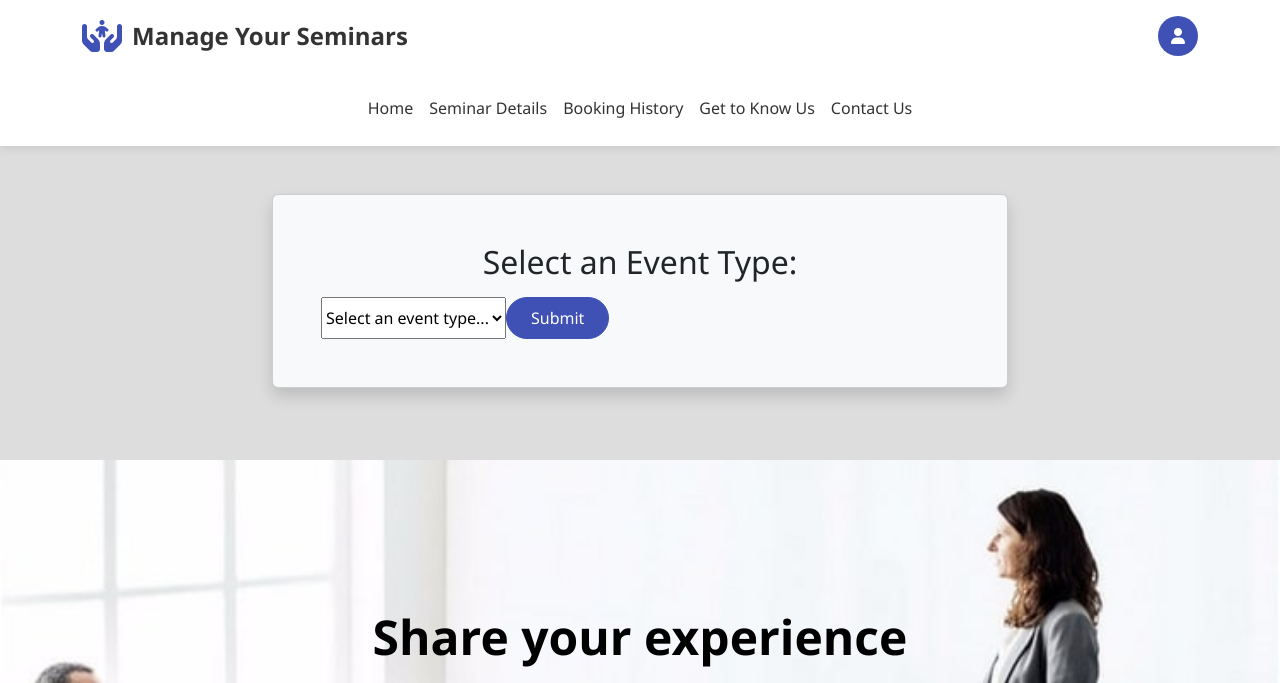
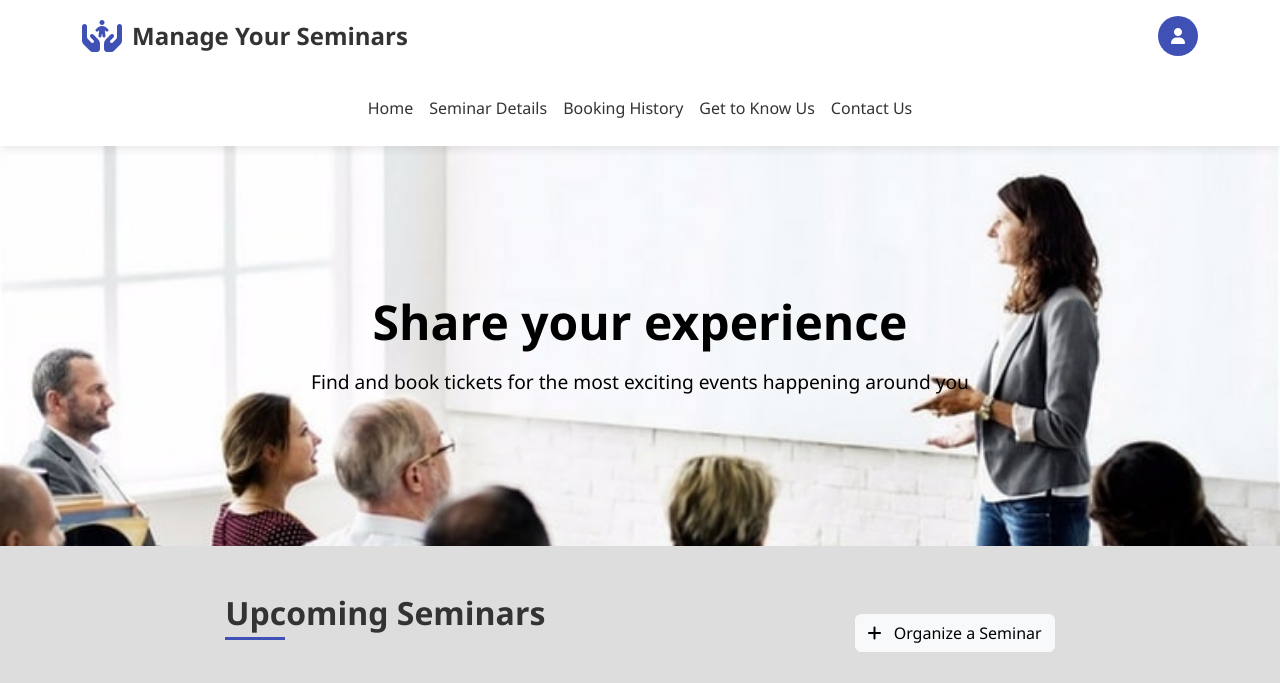
Before and after one commit to riyaamurdhani/group9-IAB207, a Flask app: template lab207_a3_grp_9/app/templates/home-page.html in a window 1280 px wide. Shown: the top 683 px of the page. Run offline with Flask 3, Linux system fonts and the light colour scheme; the template is opened without the code that fills it: most values are stand-ins (such as "Sample title", 1, 10 or a date in 2020); one stand-in notice (Sample message) is shown; some libraries are stand-ins or nearby versions.

Commit message:
udpate home, event, index. contact pages

```diff
--- a/lab207_a3_grp_9/app/templates/home-page.html
+++ b/lab207_a3_grp_9/app/templates/home-page.html
@@ -8,9 +8,52 @@
   <link rel="stylesheet" href="https://cdnjs.cloudflare.com/ajax/libs/bootstrap/5.3.0/css/bootstrap.min.css">
   <!-- Font Awesome -->
   <link rel="stylesheet" href="https://cdnjs.cloudflare.com/ajax/libs/font-awesome/6.4.0/css/all.min.css">
-  <link rel="stylesheet" href="{{url_for('static', filename='style/style.css') }}">
+  <link rel="stylesheet" href="static/style/style.css">
 </head>
 <body>
+<style>
+  .flash-message {
+    position: fixed;
+    top: 20px;
+    right: 20px;
+    width: 20%;
+    padding: 10px 15px;
+    border-radius: 5px;
+    color: white;
+    font-size: 14px;
+    z-index: 9999;
+    box-shadow: 0 4px 6px rgba(0, 0, 0, 0.1);
+    opacity: 1;
+    transition: opacity 0.5s ease-out;
+  }
+  .alert-success { background-color: #28a745; }
+  .alert-info    { background-color: #17a2b8; }
+  .alert-warning { background-color: #ffc107; color: #212529; }
+  .alert-danger  { background-color: #dc3545; }
+</style>
+
+{% with messages = get_flashed_messages(with_categories=true) %}
+  {% if messages %}
+    <div id="flash-container">
+      {% for category, message in messages %}
+        <div class="flash-message alert-{{ category }}">
+          {{ message }}
+        </div>
+      {% endfor %}
+    </div>
+    <script>
+      setTimeout(() => {
+        const flashes = document.querySelectorAll('.flash-message');
+        flashes.forEach(flash => {
+          flash.style.opacity = '0';
+          setTimeout(() => flash.remove(), 500);
+        });
+      }, 2000);  // 2 seconds
+    </script>
+  {% endif %}
+{% endwith %}
+
+
   <!-- Header -->
   <header class="site-header">
     <div class="container">
@@ -25,19 +68,16 @@
         <ul class="dropdown-menu dropdown-menu-end">
           <li>
             <div class="dropdown-item-text">
-              <div class="fw-bold">Sonam Lhamo</div>
-              <div class="small text-muted">sonamlhamo871@gmail.com</div>
+              <div class="fw-bold">{{ user_name }}</div>
+              <div class="small text-muted">{{ user_email }}</div>
             </div>
           </li>
           <li><hr class="dropdown-divider"></li>
           <li><a class="dropdown-item" href="#"><i class="fas fa-user-circle me-2"></i> Profile Settings</a></li>
-          <li><a class="dropdown-item" href="{{ url_for('index') }}"><i class="fas fa-sign-out-alt me-2"></i> Logout</a></li>
+          <li><a class="dropdown-item" href="{{ url_for('index.index') }}"><i class="fas fa-sign-out-alt me-2"></i> Logout</a></li>
         </ul>
       </div>
-
-
-
-
+    </div>
 
     <nav class="navbar navbar-expand-lg">
       <div class="container">
@@ -47,59 +87,51 @@
         <div class="collapse navbar-collapse" id="navbarMain">
           <ul class="navbar-nav main-menu mx-auto">
             <li class="nav-item">
-              <a class="nav-link" href="{{ url_for('home_page') }}" id="homeNav">Home</a>
+              <a class="nav-link" href="{{ url_for('index.home_page') }}" id="homeNav">Home</a>
             </li>
             <li class="nav-item">
-              <a class="nav-link" href="{{ url_for('event_details') }}" id="eventsNav">Seminar Details</a>
+              <a class="nav-link" href="{{ url_for('index.event_details') }}" id="eventsNav">Seminar Details</a>
             </li>
             <li class="nav-item">
-              <a class="nav-link" href="{{ url_for('booking_history') }}" id="bookingHistoryNav">Booking History</a>
+              <a class="nav-link" href="{{ url_for('index.booking_history') }}" id="bookingHistoryNav">Booking History</a>
             </li>
             <li class="nav-item">
-              <a class="nav-link" href="{{ url_for('about_us') }}" id="aboutUsNav">Get to Know Us</a>
+              <a class="nav-link" href="{{ url_for('index.about_us') }}" id="aboutUsNav">Get to Know Us</a>
             </li>
             <li class="nav-item">
-              <a class="nav-link" href="{{ url_for('contact_us') }}" id="contactUsNav">Contact Us</a>
+              <a class="nav-link" href="{{ url_for('index.contact_us') }}" id="contactUsNav">Contact Us</a>
             </li>
           </ul>
         </div>
       </div>
     </nav>
 
+    <script>
+      const navLinks = document.querySelectorAll('.nav-link');
 
+      navLinks.forEach(navLink => {
+        navLink.addEventListener('click', () => {
+          navLinks.forEach(link => link.classList.remove('active'));
+          navLink.classList.add('active');
+        });
+      });
 
+      const currentPath = window.location.pathname;
+      navLinks.forEach(navLink => {
+        if (navLink.getAttribute('href') === currentPath) {
+          navLink.classList.add('active');
+        }
+      });
+    </script>
+  </header>
 
-  </header>
-        <div class="container">
-        <div class="row justify-content-center mt-5 pb-4">
-           <div class="col-md-8">
-              <div class="card shadow p-5 mb-5 bg-light">
-                 <h2 class="text-center mb-3">Select an Event Type:</h2>
-
-                <form class="form-inline d-flex flex-nowrap" id="eventForm" method="POST" ACTION="{{url_for('select_event')}}">
-                     <select class="form-select-2" name="event_type" required>
-                       <option selected disabled>Select an event type...</option>
-                       <option value="Talk by the Author" >Talk by the Author</option>
-                       <option value="Learn how to learn">Learn how to learn</option>
-                       <option value="Ted Talk">Ted Talk</option>
-                       <option value="Financial Mindset">Financial Mindset</option>
-                    </select>
-                    <button type="submit" class="btn btn-primary">Submit</button>
-                 </form>
-              </div>
-           </div>
-        </div>
-     </div>
-    </div>
   <!-- Hero Section -->
-  <section class="hero-section bg-primary text-black py-3" style="background-image: url('{{ url_for('static', filename= 'img/session.jpg') }}');">
+  <section class="hero-section bg-primary text-black py-3" style="background-image: url('static/img/session.jpg');">
     <div class="container text-center">
       <h1 class="hero-title">Share your experience</h1>
       <p class="hero-subtitle">Find and book tickets for the most exciting events happening around you</p>
     </div>
   </section>
-
-
 
   <!-- Main Content -->
   <div class="container-fluid py-5">
@@ -108,8 +140,8 @@
       <div class="col-md-8 offset-md-2 mb-5 mb-lg-0">
         <div class="d-flex justify-content-between align-items-center mb-4">
           <h2 class="section-title">Upcoming Seminars</h2>
-          <a href="{{ url_for('create_event') }}" class="btn btn-light">
-            <i class="fas fa-plus me-2"></i> Create a Seminar Event
+          <a href="{{ url_for('index.create_event') }}" class="btn btn-light">
+            <i class="fas fa-plus me-2"></i> Organize a Seminar
           </a>
         </div>
 
@@ -117,7 +149,7 @@
           <!-- Event 1 -->
           <div class="col-md-6">
             <div class="card event-card">
-              <img src="{{ url_for('static', filename='img/seminar.jpg')}}" class="card-img-top event-image" alt="Talk by the Author">
+              <img src="static/img/seminar.jpg" class="card-img-top event-image" alt="Talk by the Author">
               <div class="card-body">
                 <h3 class="card-title">Talk by the Author</h3>
                 <div class="event-meta">
@@ -132,14 +164,13 @@
                   <i class="fas fa-map-marker-alt"></i>
                   <span>Central Theater</span>
                 </div>
-                <div class="event-meta">
-                  <span>Status: Open</span>
                 </div>
                   <div class="d-flex justify-content-between align-items-center mt-4">
-                  <a href="{{ url_for('seminar_talk_by_author') }}" class="btn btn-light">View Details</a>
-                  <button class="btn btn-outline-secondary" data-bs-toggle="modal" data-bs-target="#bookTicketModal">
+                    <a href="{{ url_for('index.event_details') }}" class="btn btn-light mx-2">View Details</a>
+                    <a href="{{ url_for('index.add_comment') }}" class="btn btn-light mx-2">Add Comments</a>
+                    <a href="{{ url_for('index.book_ticket') }}" class="btn btn-light mx-2">
                       <i class="fas fa-ticket-alt me-2"></i> Reserve Seat
-                  </button>
+                    </a>
                   </div>
               </div>
             </div>
@@ -148,7 +179,7 @@
           <!-- Event 2 -->
           <div class="col-md-6">
             <div class="card event-card">
-              <img src="{{ url_for('static', filename='img/business-seminars-and-conferences.png')}}" class="card-img-top event-image" alt="Learn how to learn">
+              <img src="static/img/business-seminars-and-conferences.png" class="card-img-top event-image" alt="Learn how to learn">
               <div class="card-body">
                 <h3 class="card-title">Learn how to learn</h3>
                 <div class="event-meta">
@@ -163,14 +194,13 @@
                   <i class="fas fa-map-marker-alt"></i>
                   <span>Convention Center</span>
                 </div>
-                 <div class="event-meta">
-                  <span>Status: Open</span>
                 </div>
                   <div class="d-flex justify-content-between align-items-center mt-4">
-                  <a href="{{ url_for('seminar_learn_how_to_learn')}}" class="btn btn-light">View Details</a>
-                  <button class="btn btn-outline-secondary" data-bs-toggle="modal" data-bs-target="#bookTicketModal">
+                    <a href="{{ url_for('index.event_details') }}" class="btn btn-light mx-2">View Details</a>
+                    <a href="{{ url_for('index.add_comment') }}" class="btn btn-light mx-2">Add Comments</a>
+                    <a href="{{ url_for('index.book_ticket') }}" class="btn btn-light mx-2">
                       <i class="fas fa-ticket-alt me-2"></i> Reserve Seat
-                  </button>
+                    </a>
                   </div>
               </div>
             </div>
@@ -179,7 +209,7 @@
           <!-- Event 3 -->
           <div class="col-md-6">
             <div class="card event-card">
-              <img src="{{ url_for('static', filename='img/conferences.jpg')}}" class="card-img-top event-image" alt="Food & Wine Expo">
+              <img src="static/img/conferences.jpg" class="card-img-top event-image" alt="Food & Wine Expo">
               <div class="card-body">
                 <h3 class="card-title">Ted Talk</h3>
                 <div class="event-meta">
@@ -194,14 +224,13 @@
                   <i class="fas fa-map-marker-alt"></i>
                   <span>Downtown Pavilion</span>
                 </div>
-                 <div class="event-meta">
-                  <span>Status: Open</span>
                 </div>
                   <div class="d-flex justify-content-between align-items-center mt-4">
-                  <a href="{{ url_for('seminar_ted_talk')}}" class="btn btn-light">View Details</a>
-                  <button class="btn btn-outline-secondary" data-bs-toggle="modal" data-bs-target="#bookTicketModal">
+                    <a href="{{ url_for('index.event_details') }}" class="btn btn-light mx-2">View Details</a>
+                    <a href="{{ url_for('index.add_comment') }}" class="btn btn-light mx-2">Add Comments</a>
+                    <a href="{{ url_for('index.book_ticket') }}" class="btn btn-light mx-2">
                       <i class="fas fa-ticket-alt me-2"></i> Reserve Seat
-                  </button>
+                    </a>
                   </div>
               </div>
             </div>
@@ -210,7 +239,7 @@
           <!-- Event 4 -->
           <div class="col-md-6">
             <div class="card event-card">
-              <img src="{{ url_for('static', filename='img/banner.jpg')}}" class="card-img-top event-image" alt="Photography Workshop">
+              <img src="static/img/banner.jpg" class="card-img-top event-image" alt="Photography Workshop">
               <div class="card-body">
                 <h3 class="card-title">Financial Mindset</h3>
                 <div class="event-meta">
@@ -225,14 +254,12 @@
                   <i class="fas fa-map-marker-alt"></i>
                   <span>Arts Center</span>
                 </div>
-                 <div class="event-meta">
-                  <span>Status: BOOKED OUT</span>
-                </div>
                   <div class="d-flex justify-content-between align-items-center mt-4">
-                  <a href="{{ url_for('seminar_financial_mindset')}}" class="btn btn-light">View Details</a>
-                  <button class="btn btn-outline-secondary" data-bs-toggle="modal" data-bs-target="#bookTicketModal">
+                    <a href="{{ url_for('index.event_details') }}" class="btn btn-light mx-2">View Details</a>
+                    <a href="{{ url_for('index.add_comment') }}" class="btn btn-light mx-2">Add Comments</a>
+                    <a href="{{ url_for('index.book_ticket') }}" class="btn btn-light mx-2">
                       <i class="fas fa-ticket-alt me-2"></i> Reserve Seat
-                  </button>
+                    </a>
                   </div>
               </div>
             </div>
@@ -240,7 +267,7 @@
         </div>
 
         <div class="text-center mt-5">
-          <a href="{{ url_for('event_details') }}" class="btn btn-light">View All Seminars</a>
+          <a href="{{ url_for('index.event_details') }}" class="btn btn-light">View All Seminars</a>
         </div>
       </div>
     </div>
@@ -256,7 +283,7 @@
         </div>
         <div class="modal-body">
           <div class="d-flex mb-4">
-            <img src="{{ url_for('static', filename='img/socratic-seminars.jpeg') }}" alt="Event" class="img-thumbnail me-3" style="width: 100px; height: 100px; object-fit: cover;">
+            <img src="static/img/socratic-seminars.jpeg" alt="Event" class="img-thumbnail me-3" style="width: 100px; height: 100px; object-fit: cover;">
             <div>
               <h5>Talk by the Author</h5>
               <p class="small text-muted mb-0">June 15, 2025 at 18:00</p>
```
Also changed, not shown: lab207_a3_grp_9/app/templates/contact-us.html (+8 -8 lines), lab207_a3_grp_9/app/templates/event-details.html (+72 -137 lines), lab207_a3_grp_9/app/templates/index.html (+60 -64 lines), 1 other file. Lines whose indentation alone changed are shown as unchanged.
